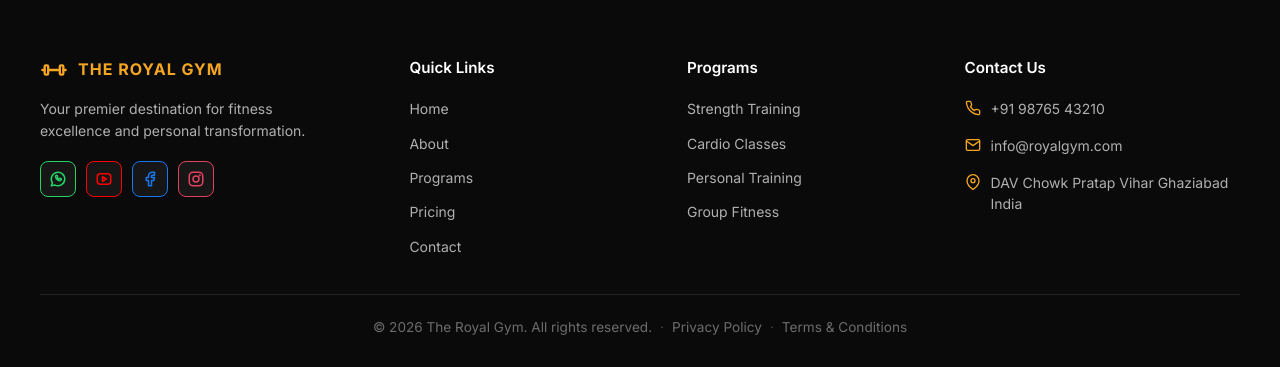
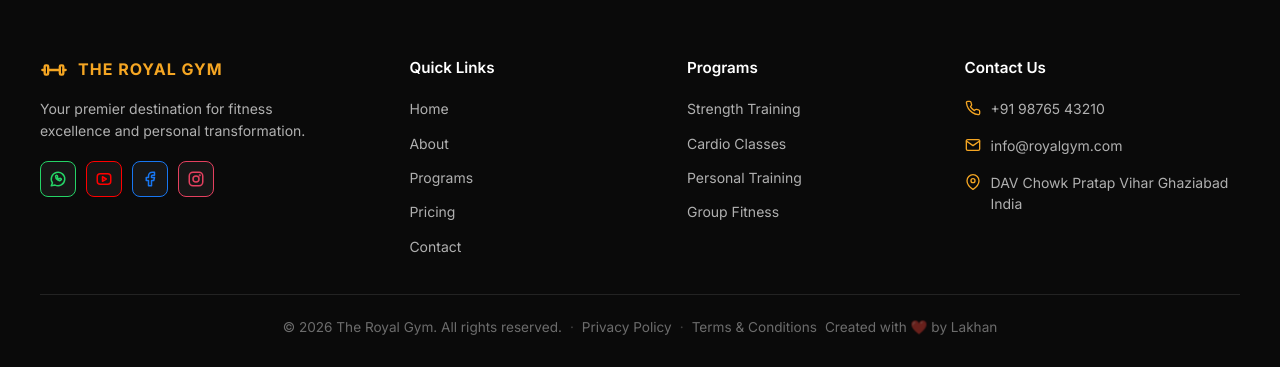
Before and after one commit to LakhanGitHub/TheRoyalGym, a Flask app: page /admin/members in a window 1280 px wide. Shown: the part 801-1168 px from the top of the page. Run offline with Flask 3, Linux system fonts and the light colour scheme; the visitor is signed in with stand-in values (Sample User, id 1); data comes from the database, SQL or seed files in the repository.

Commit message:
last changes for today

```diff
--- a/templates/base.html
+++ b/templates/base.html
@@ -197,6 +197,7 @@
                     <span class="footer-bottom-sep" aria-hidden="true">·</span>
                     <a href="{{ url_for('terms') }}">Terms &amp; Conditions</a>
                 </span>
+                <span>Created with ❤️ by Lakhan</span>
             </div>
         </div>
     </footer>
```
Also changed, not shown: .claude/commands/seed-members-bulk.md, 1 other file.
